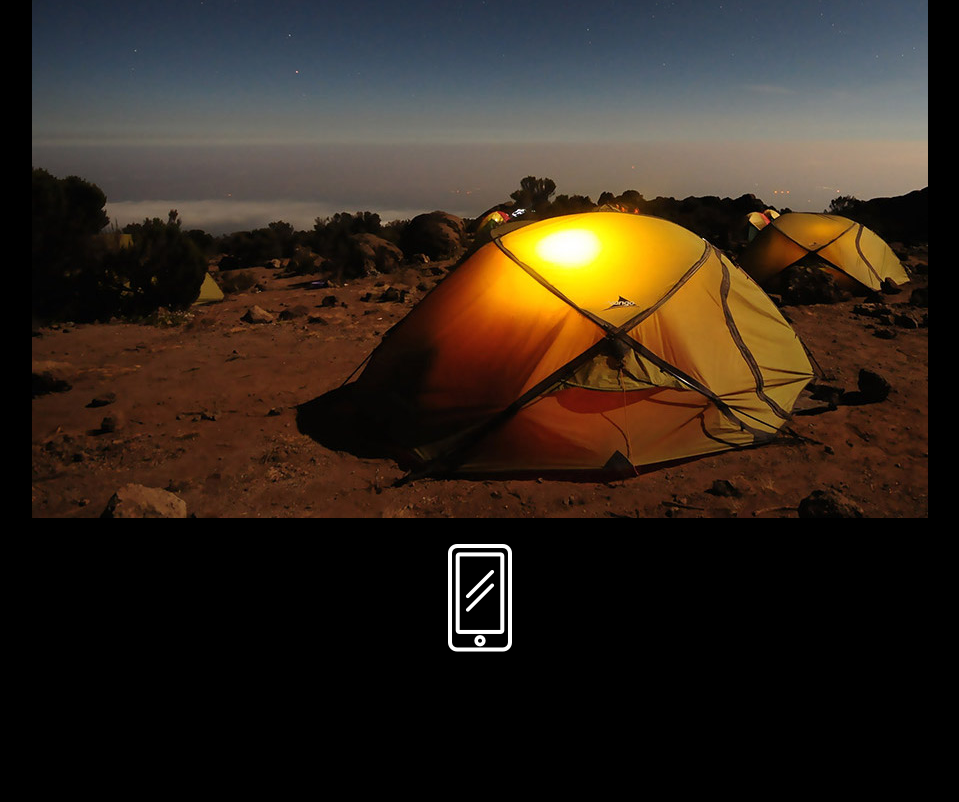
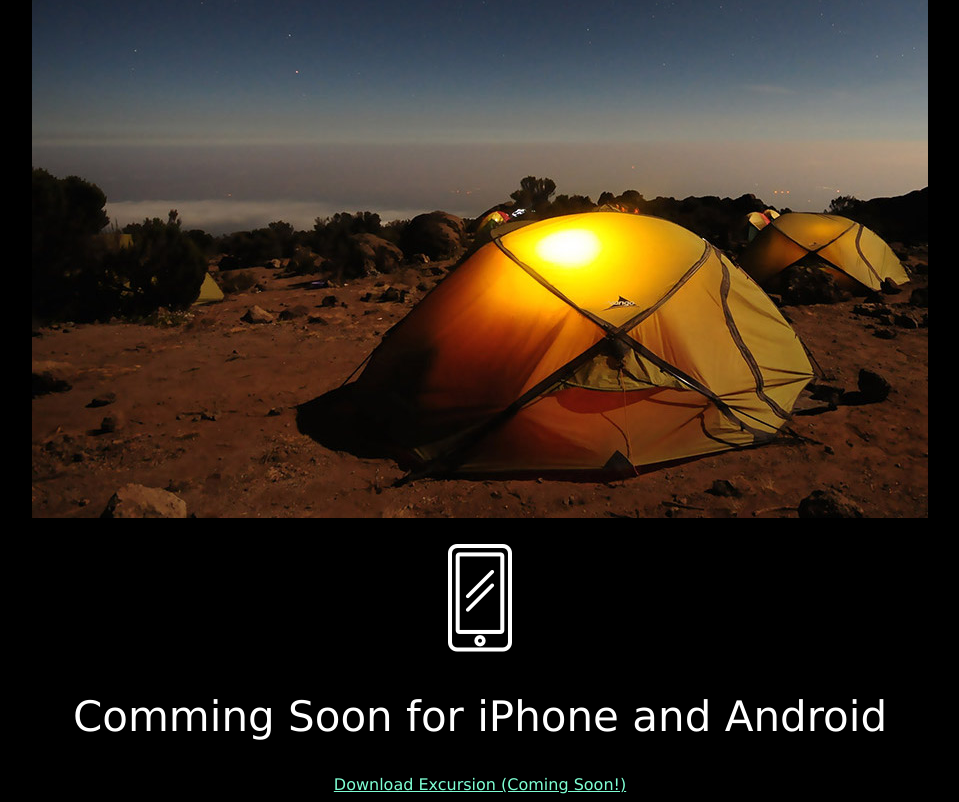
Before and after one commit to Emanny58/Excursion, a plain HTML site: page index.html in a window 1280 px wide. Shown: the part 493-1295 px from the top of the page, without its empty margins (160-1119 px from the left). Before the commit the page ends 1171 px from the top, so only its background shows below. Drawn offline with Linux system fonts and the light colour scheme.

Commit message:
created bottom link and synced decoration

```diff
--- a/Resources/css/style.css
+++ b/Resources/css/style.css
@@ -18,7 +18,7 @@ p {
   color: gray;
 }
 
-.download {
+#top, a {
   color: aquamarine;
   font-size: 16px;
   text-decoration: underline;
--- a/index.html
+++ b/index.html
@@ -7,7 +7,7 @@
   </head>
   <body>
     <h1>Discover hidden places in the world around you</h1>
-    <p <a class="download" href="#"> Download Excursion (Coming Soon!)</a> </p>
+    <p id="top"> Download Excursion (Coming Soon!) </p>
     <p><video autoplay muted loop>
       <source src="Resources/videos/excursion.mp4" type="video/mp4">
     </video> </p>
@@ -15,5 +15,7 @@
     <p>Excursion remembers places you like, and recommends new points of interest around you.</p>
     <p><img src="Resources/images/camp.jpg"></p>
     <p><img src="Resources/images/phone.png"></p>
+    <h2>Comming Soon for iPhone and Android</h2>
+    <a href="#top"> Download Excursion (Coming Soon!)</a>
   </body>
 </html>
```
